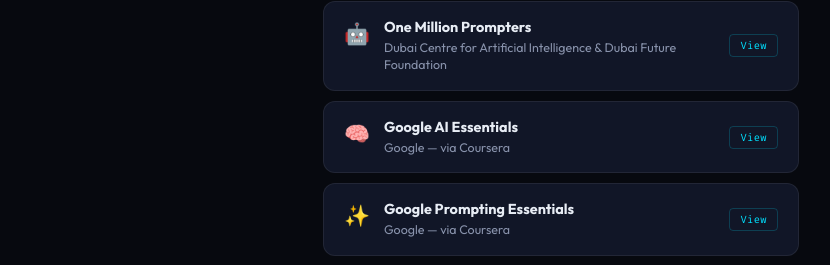
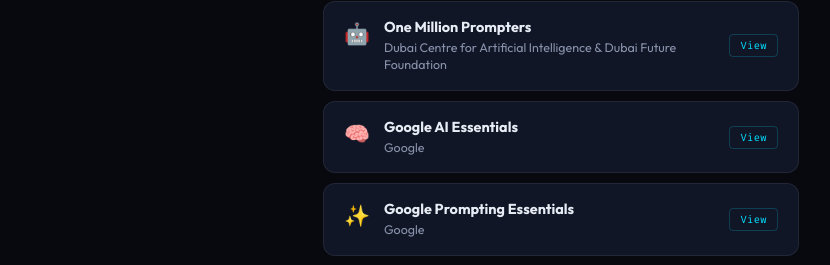
Before and after one commit to irfanmd7/pojects-irfan, a website: page index.html in a window 1280 px wide. Shown: the part 5538-5803 px from the top of the page, without its empty margins (341-1171 px from the left). Drawn offline with Linux system fonts and the light colour scheme.

Commit message:
Update index.html

```diff
--- a/index.html
+++ b/index.html
@@ -427,7 +427,7 @@
               <div class="cert-icon">🧠</div>
               <div>
                 <div class="cert-name">Google AI Essentials</div>
-                <div class="cert-org">Google — via Coursera</div>
+                <div class="cert-org">Google</div>
               </div>
               <button class="cert-view-btn">View</button>
             </div>
@@ -436,7 +436,7 @@
               <div class="cert-icon">✨</div>
               <div>
                 <div class="cert-name">Google Prompting Essentials</div>
-                <div class="cert-org">Google — via Coursera</div>
+                <div class="cert-org">Google</div>
               </div>
               <button class="cert-view-btn">View</button>
             </div>
```
